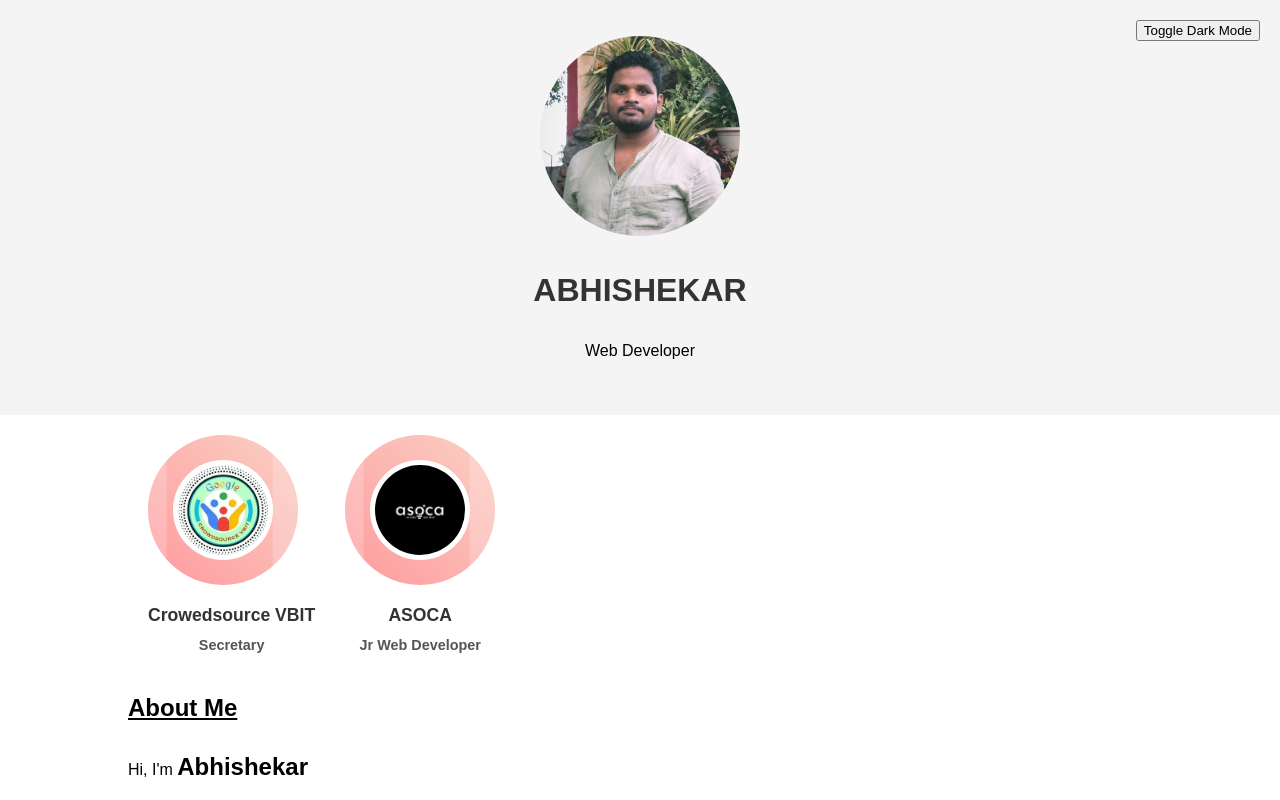
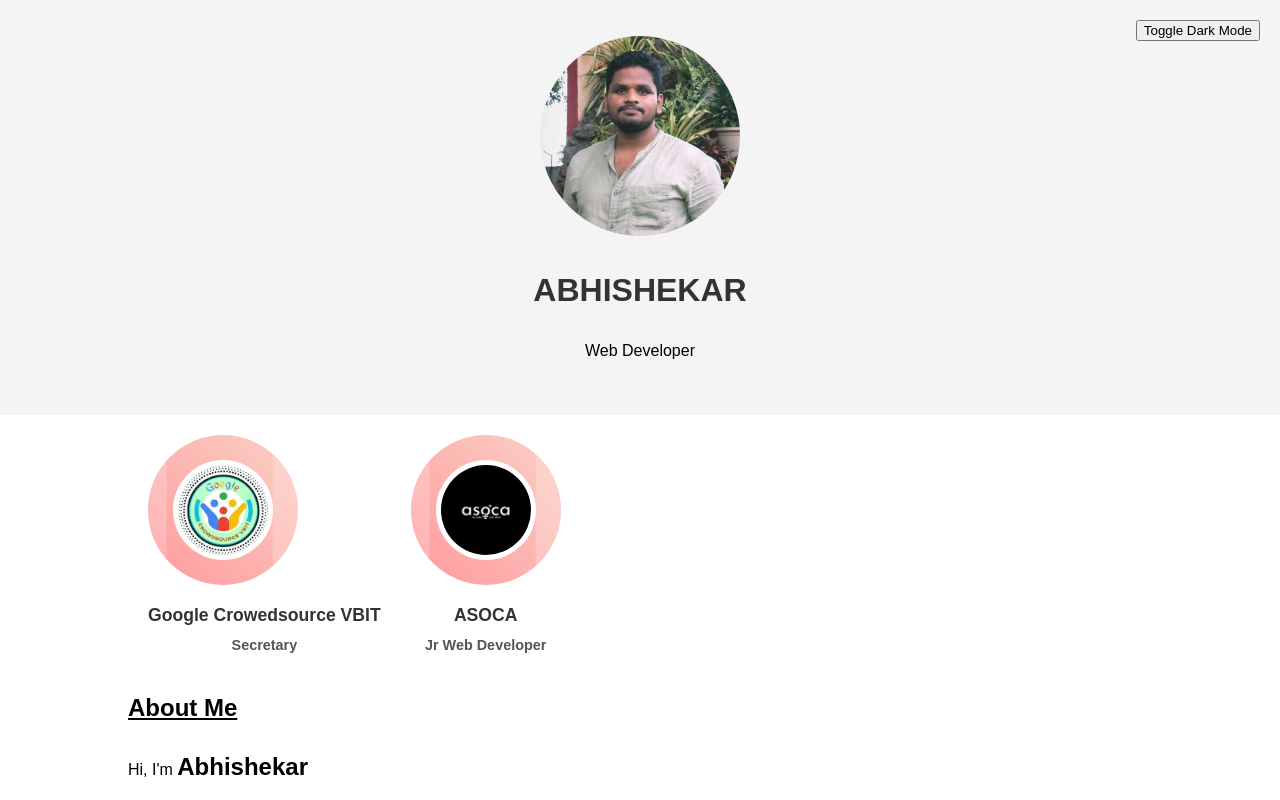
Before and after one commit to theabhishekar/FutureIntern_WD_02, a plain HTML site: page index.html in a window 1280 px wide. Shown: the top 800 px of the page. Drawn offline with Linux system fonts and the light colour scheme.

Commit message:
Update index.html
Google Crwd

```diff
--- a/index.html
+++ b/index.html
@@ -148,7 +148,7 @@
                     <img src="Crowedsource VBIT.jpeg" alt="Crowedsource VBIT Logo" class="current-position-icon">
                 </section>
                 <div class="current-position-text">
-                    <h2>Crowedsource VBIT</h2>
+                    <h2>Google Crowedsource VBIT</h2>
                     <p>Secretary</p>
                 </div>
             </div>
```
